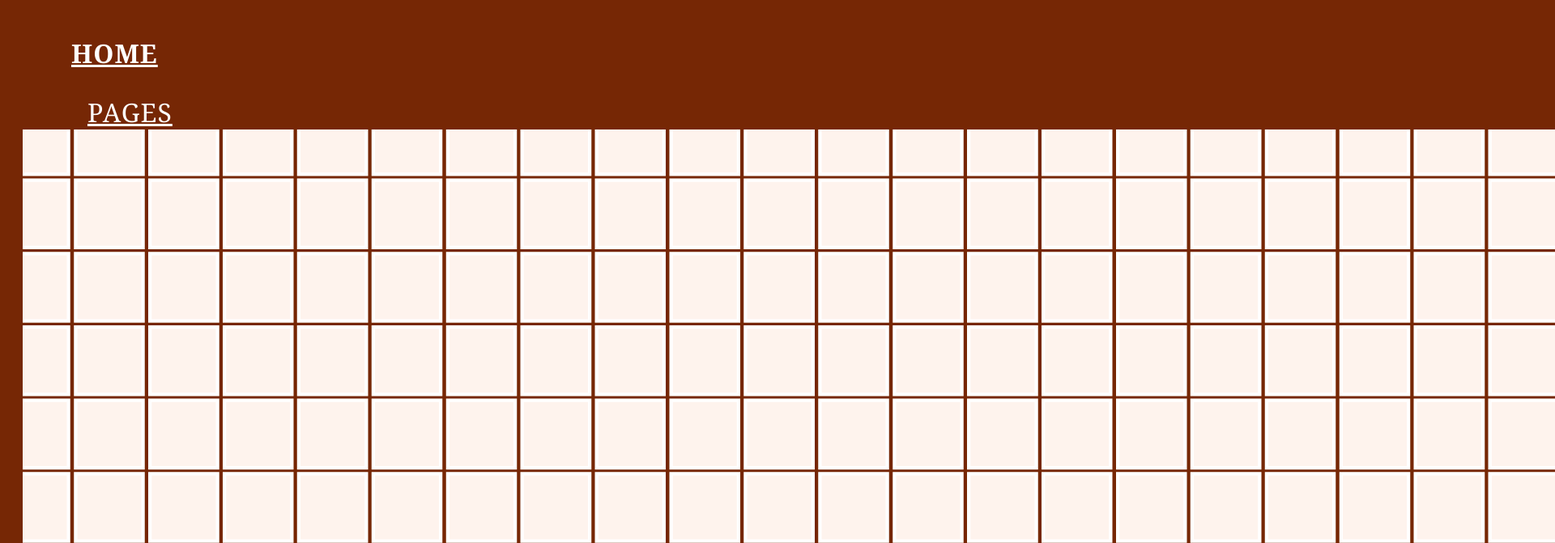
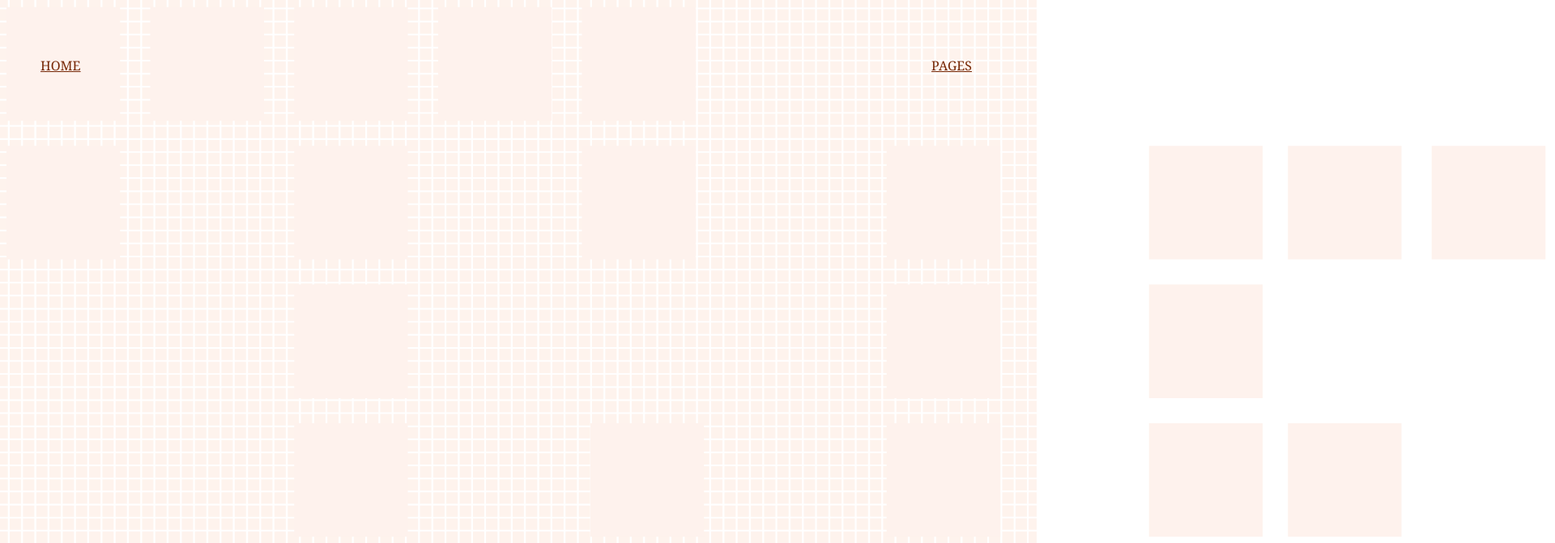
Before and after one commit to s0f1a-c/part1, a plain HTML site: page about.html in a window 1280 px wide. Shown: the top 671 px of the page at 81% size, 1920 px wide, since content can reach past the window. Drawn offline with Linux system fonts and the light colour scheme.

Commit message:
about page

```diff
--- a/about.css
+++ b/about.css
@@ -1,64 +1,59 @@
 
 
+/* Container holding the image and the text */
+
+  /* Top left text */
+  .top-left {
+    position: fixed;
+    top: 70px;
+    left: 50px;
+    font-family: Cambria, Cochin, Georgia, Times, 'Times New Roman', serif;
+    color: brown;
+  }
+
+  /* Top right text */
+  .top-right {
+    position: fixed;
+    top: 70px;
+    right: 80px;
+    font-family: Cambria, Cochin, Georgia, Times, 'Times New Roman', serif;
+    color: brown;
+  }
+
+
+  .main{
+    left: 50%;
+    size: 20px;
+    justify-content: center;
+    border-color: #762705;
+}
+
+  /* Centered text */
+.centered {
+    position: fixed;
+    top: 90px;
+    left: 80px;
+    transform: translate(-50%, -50%);
+    font-size: xx-large;
+
+}
+
 a{
-
-    z-index: 2;
-    font-size: xx-large;
-    color:white;
-    margin-left: 60px;
-    font-family: Cambria, Cochin, Georgia, Times, 'Times New Roman', serif
+  color: #762705;
+  font-size: medium;
+  font-family: Cambria, Cochin, Georgia, Times, 'Times New Roman', serif;
 }
 
 
 body{
   max-height: 100px;
   max-width: 30px;
-    background-color: #762705;
+  background-image: url(page2img/background-01.png);
   width: 100vw;
   height: 100vh;
   overflow: hidden;
   background-size: cover;
   background-repeat: no-repeat;
-    position:fixed;
+  justify-content: center;
+  position:sticky;
 }
-
-.expand-text{
-    font-size: 40px;
-    letter-spacing: 1px;
-    color: white;
-    transition-property: letter-spacing, color;
-    transition-duration: 0.5;
-    transition-timing-function: ease;
-}
-
-.expand-text:hover{
-    letter-spacing: 30px;
-    color:#762705;
-}
-
-
-#about{
-    justify-content: left;
-    font-size: xx-large;
-    color: whitesmoke;
-    text-align: right;
-    margin-right: 20px;
-    font-family: Cambria, Cochin, Georgia, Times, 'Times New Roman', serif;
-}
-
-#home{
-
-    justify-content: right;
-    font-size: xx-large;
-    color: whitesmoke;
-    text-align: left;
-    margin-left: 20px;
-    font-family: Cambria, Cochin, Georgia, Times, 'Times New Roman', serif
-}
-
-p{
-    color:red;
-    font-size: medium;
-    text-align: center;
-    font-family: Cambria, Cochin, Georgia, Times, 'Times New Roman', serif;
-}
--- a/about.html
+++ b/about.html
@@ -3,36 +3,28 @@
 <head>
     <meta charset="UTF-8">
     <meta name="viewport" content="width=device-width, initial-scale=1.0">
-    <title>ABOUT</title>
-    </div>
     <link href="about.css" rel="stylesheet">
     <link rel="icon" type="image/x-icon" href="img/favicon.ico">
+    <title> TITLES HOME</title>
 </head>
 
-<div id="home">
-    <h1 class="expand-text"><a href="index2.html">HOME</a></h1>
-    <div>
-<div id="home"
-    <h1 class="expand-text"><a href="index.html">PAGES</a></h1> </div>
-</div>
+<div id="title">
+
+  <div class="top-left"><a href="index2.html">HOME</a></div>
+
+  <div class="top-right"><a href="index.html">PAGES</a></div>
+
+  <div class="center"></div>
 
 
-<div id="about">
-    <img src="page2img/background-01.png">
-
-</div>
+  <header>
+    <div class="main"><img src="page2img/newtitle.png">
+</header>
 
 <body>
-    <p>
-        Our "About" page invites you into a world of
-         beautiful, thoughtfully curated tiles that inspire creativity
-         and transform spaces.We believe that tiles are more than just
-          functional – they’re a way to bring your personal style and
-         vision to life. Each piece in our collection is chosen for its
-         unique design and the story it tells, whether it’s inspired by
-         nature, art, or cultures from around the world. From bold, vibrant
-         patterns to simple, elegant designs, we offer a range of styles that
-          can breathe new life into any room. Our goal is to help you find the
-           perfect tile to express yourself and create a space that feels truly yours.</p> tiles is about collecting art from arounf the world to showcase in a collection></p1>
+
+    <a herf="index2/html"></a>
+
 
 </body>
+</html>
--- a/style2.css
+++ b/style2.css
@@ -35,6 +35,7 @@
 a{
   color: #762705;
   font-size: medium;
+  font-style:italic;
   font-family: Cambria, Cochin, Georgia, Times, 'Times New Roman', serif;
 }
 
@@ -42,7 +43,6 @@ a{
 body{
   max-height: 100px;
   max-width: 30px;
-  background-image: url(page2img/background-01.png);
   width: 100vw;
   height: 100vh;
   overflow: hidden;
```
Lines whose indentation alone changed are shown as unchanged.
